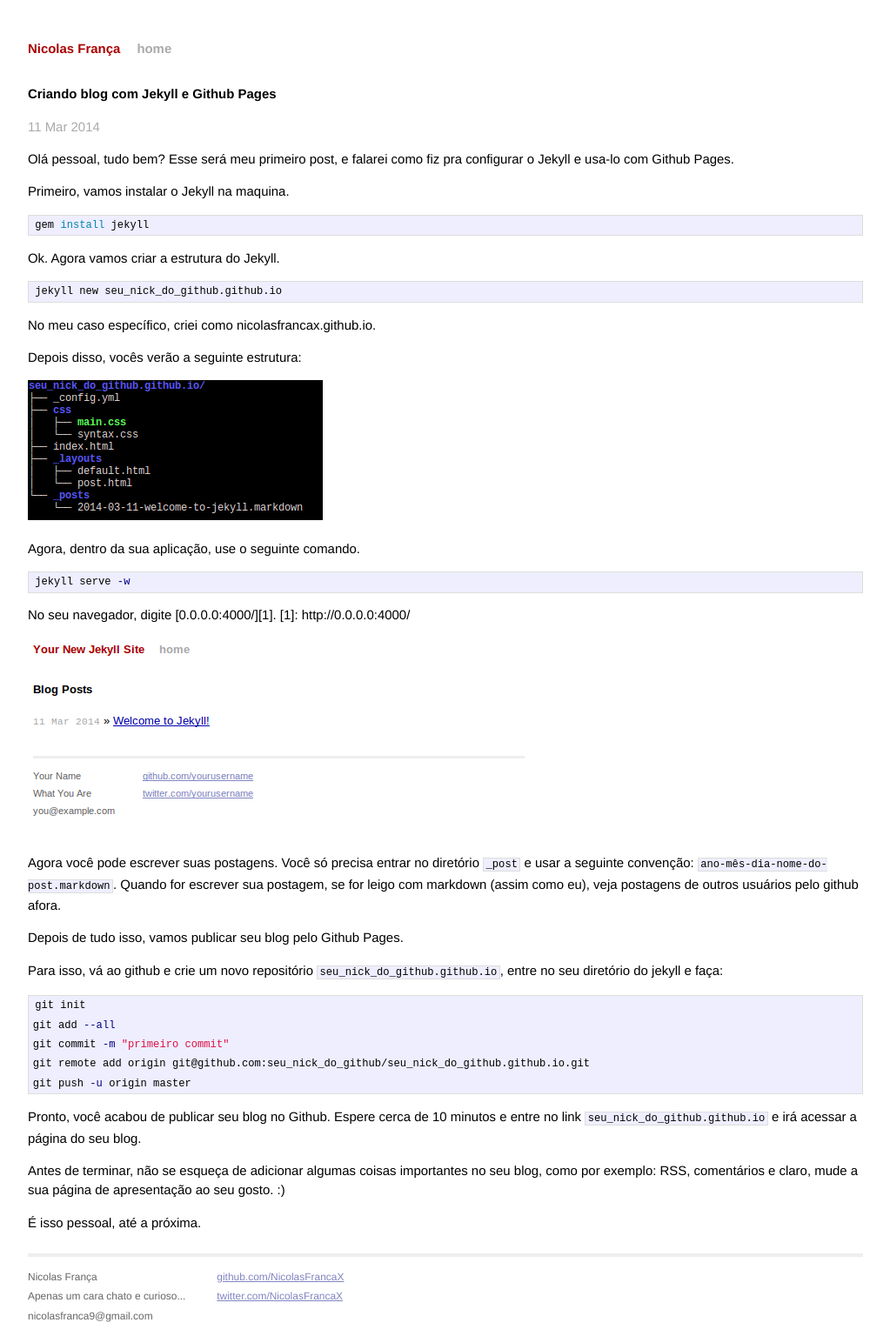
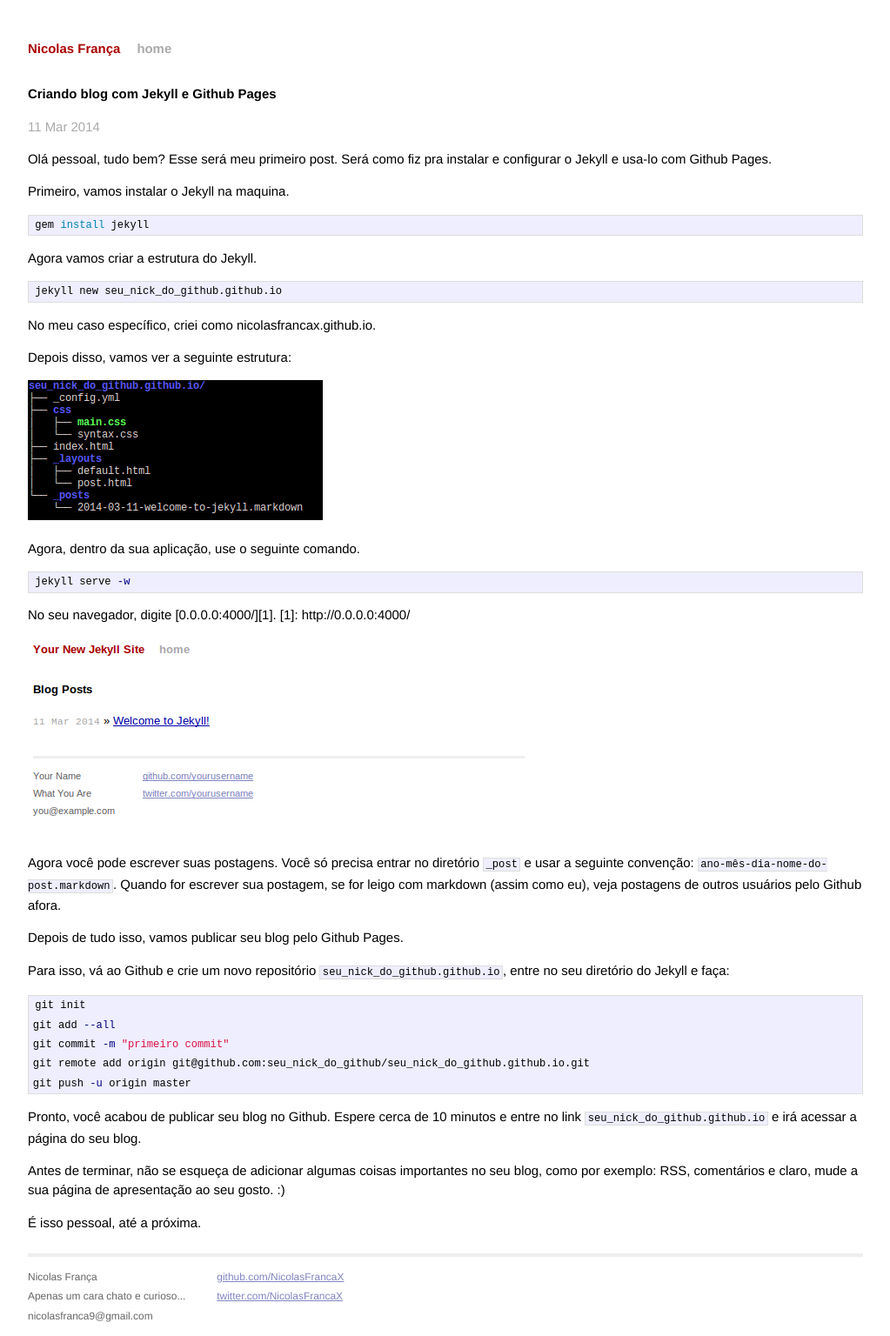
Before and after one commit to NicolasFrancaX/nicolasfrancax.github.io, a Jekyll site: the page built from _posts/2014-03-10-primeiros-passos-com-jekyll-e-github-pages.markdown, in a window 1280 px wide. Shown: the whole page at 87% size, without its empty margins (128-1151 px from the left). Built offline with Jekyll 4.4.1, drawn with Linux system fonts in a browser that asks for light colours; Markdown is read by kramdown in place of the engine named in the settings.

```diff
--- a/_posts/2014-03-10-primeiros-passos-com-jekyll-e-github-pages.markdown
+++ b/_posts/2014-03-10-primeiros-passos-com-jekyll-e-github-pages.markdown
@@ -4,7 +4,7 @@ title: "Criando blog com Jekyll e Github Pages"
 date: 2014-03-11 17:39:10
 ---
 
-Olá pessoal, tudo bem? Esse será meu primeiro post, e falarei como fiz pra configurar o Jekyll e usa-lo com Github Pages.
+Olá pessoal, tudo bem? Esse será meu primeiro post. Será como fiz pra instalar e configurar o Jekyll e usa-lo com Github Pages.
 
 Primeiro, vamos instalar o Jekyll na maquina.
 
@@ -12,7 +12,7 @@ Primeiro, vamos instalar o Jekyll na maquina.
 gem install jekyll
 {% endhighlight %}
 
-Ok. Agora vamos criar a estrutura do Jekyll.
+Agora vamos criar a estrutura do Jekyll.
 
 {% highlight bash %}
 jekyll new seu_nick_do_github.github.io
@@ -20,7 +20,7 @@ jekyll new seu_nick_do_github.github.io
 
 No meu caso específico, criei como nicolasfrancax.github.io.
 
-Depois disso, vocês verão a seguinte estrutura:
+Depois disso, vamos ver a seguinte estrutura:
 
 [![Tree](/images/tree-jekyll.png)](/images/tree-jekyll.png)
 
@@ -35,11 +35,11 @@ No seu navegador, digite [0.0.0.0:4000/][1].
 
 [![Hello-World](/images/hello-world-jekyll.png)](/images/hello-world-jekyll.png)
 
-Agora você pode escrever suas postagens. Você só precisa entrar no diretório `_post` e usar a seguinte convenção: `ano-mês-dia-nome-do-post.markdown`. Quando for escrever sua postagem, se for leigo com markdown (assim como eu), veja postagens de outros usuários pelo github afora.
+Agora você pode escrever suas postagens. Você só precisa entrar no diretório `_post` e usar a seguinte convenção: `ano-mês-dia-nome-do-post.markdown`. Quando for escrever sua postagem, se for leigo com markdown (assim como eu), veja postagens de outros usuários pelo Github afora.
 
 Depois de tudo isso, vamos publicar seu blog pelo Github Pages.
 
-Para isso, vá ao github e crie um novo repositório `seu_nick_do_github.github.io`, entre no seu diretório do jekyll e faça:
+Para isso, vá ao Github e crie um novo repositório `seu_nick_do_github.github.io`, entre no seu diretório do Jekyll e faça:
 
 {% highlight bash %}
 git init
```
